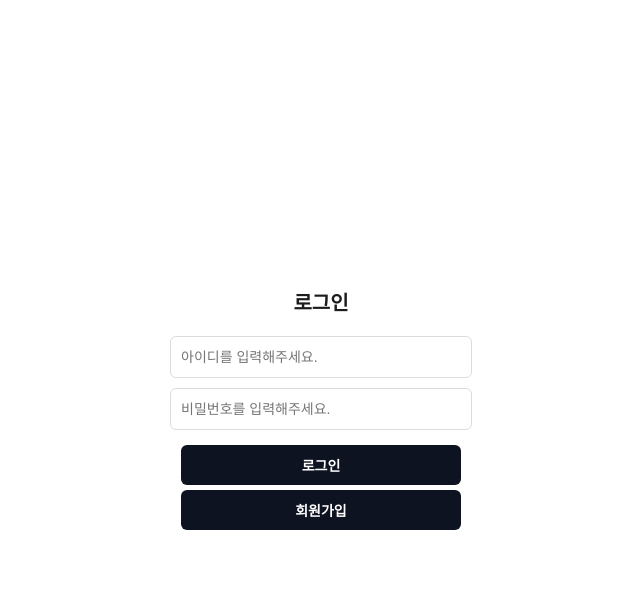
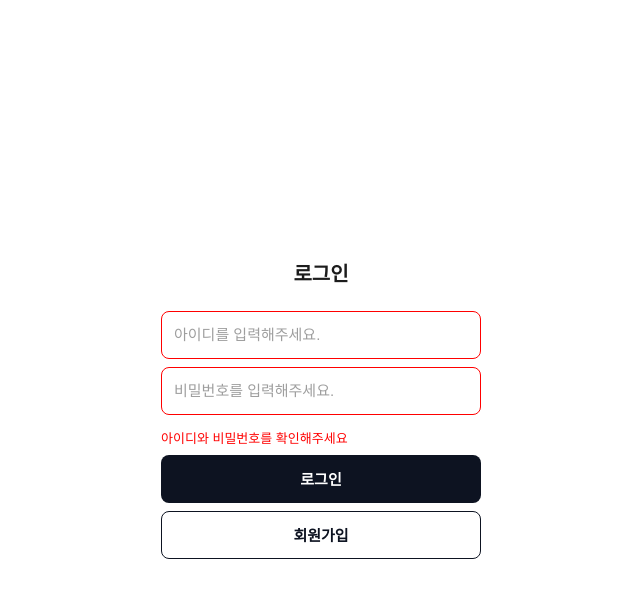
Before and after one commit to jsw4335/TODOLIST, a React (Create React App) app: page /login in a window 1280 px wide. Both pictures are taken after a click on the button "로그인". Shown: the top 598 px of the page, without its empty margins (319-959 px from the left). Built offline with nearby package versions, Linux system fonts and the light colour scheme; no server answers.

Commit message:
로그인 회원가입 사이드바 각 버튼들 UI 수정(아직 다 못함)

```diff
--- a/src/pages/login_page.jsx
+++ b/src/pages/login_page.jsx
@@ -7,12 +7,14 @@ import { loginUser } from "../api/todo_api";
 export default function LoginPage() {
     const [login_id, setUserId] = useState("");
     const [password, setPassword] = useState("");
+    const [errorMsg, setErrorMsg] = useState("");
+
     const navigate = useNavigate();
 
     // 로그인 버튼 클릭 시 실행
     const handleLogin = async () => {
         if (!login_id || !password) {
-            alert("아이디와 비밀번호를 입력해주세요.");
+            setErrorMsg("아이디와 비밀번호를 확인해주세요");
             return;
         }
 
@@ -27,12 +29,14 @@ export default function LoginPage() {
                 localStorage.setItem("token", res.token); // 토큰 저장
                 localStorage.setItem("lastViewPage", res.lastViewPage); //없으면 개인페이지로 감
                 navigate("/todo", { state: { userId: res.user_id } });
-            } else {
-                alert(
-                    // DB에 없는 아이디를 입력할 경우에는 이 코드가 실행 되지 않음
-                    res.message || "아이디 또는 비밀번호가 올바르지 않습니다."
-                );
-            }
+            } //여기에 해당하지 않으면 400에러가 발생해서 바로catch로 이동함
+            // } else {
+            //     setErrorMsg("아이디와 비밀번호를 확인해주세요");
+            //     // alert(
+            //     //     // DB에 없는 아이디를 입력할 경우에는 이 코드가 실행 되지 않음
+            //     //     res.message || "아이디와 비밀번호를 확인해주세요."
+            //     // );
+            // }
         } catch (err) {
             // 400에러가 발생할 경우에는 프론트의 try 부분을 무조건 건너뛴다
             console.error("catch 문 안으로 진입:", err);
@@ -41,7 +45,8 @@ export default function LoginPage() {
                 err.response.data &&
                 err.response.data.message
             ) {
-                alert(err.response.data.message); // 백엔드에서 온 에러 메시지 표시
+                setErrorMsg("아이디와 비밀번호를 확인해주세요.");
+                //alert(err.response.data.message); // 백엔드에서 온 에러 메시지 표시
             } else {
                 alert("로그인 중 알 수 없는 오류가 발생했습니다.");
             }
@@ -55,20 +60,30 @@ export default function LoginPage() {
                 type="text"
                 placeholder="아이디를 입력해주세요."
                 value={login_id}
-                onChange={(e) => setUserId(e.target.value)}
-                className="login-input"
+                onChange={(e) => {
+                    setUserId(e.target.value);
+                    if (errorMsg) setErrorMsg("");
+                }}
+                className={`login-input ${errorMsg ? "input-error" : ""}`} // ✅ 에러 시 테두리 빨강
             />
             <input
                 type="password"
                 placeholder="비밀번호를 입력해주세요."
                 value={password}
-                onChange={(e) => setPassword(e.target.value)}
-                className="login-input"
+                onChange={(e) => {
+                    setPassword(e.target.value);
+                    if (errorMsg) setErrorMsg("");
+                }}
+                className={`login-input ${errorMsg ? "input-error" : ""}`} // ✅ 에러 시 테두리 빨강
             />
+            {errorMsg && <p className="error-text">{errorMsg}</p>}
             <button onClick={handleLogin} className="login-btn">
                 로그인
             </button>
-            <button onClick={() => navigate("/signup")} className="signup-btn">
+            <button
+                onClick={() => navigate("/signup")}
+                className="login-signup-btn"
+            >
                 회원가입
             </button>
         </div>
--- a/src/pages/todo_page.jsx
+++ b/src/pages/todo_page.jsx
@@ -2,7 +2,7 @@ import { useEffect, useState } from "react";
 import { useNavigate } from "react-router-dom";
 import Sidebar from "../components/sidebar";
 import TodoContainer from "../components/todo_container";
-
+import "../styles/todo_page.css"; //임시로 추가
 //팀페이지가 클릭되었을 때 팀페이지로 랜더링되게 import함
 // import TeamCreatePage from "../components/TeamCreatePage";
 
--- a/src/styles/login_page.css
+++ b/src/styles/login_page.css
@@ -12,49 +12,75 @@
     font-size: 20px;
     font-weight: 700;
     color: #1c1c1c;
-    margin-bottom: 20px;
+    margin-bottom: 24px;
 }
 
-.login-input {
-    width: 280px;
-    height: 40px;
-    margin-bottom: 10px;
-    border: 1px solid #dcdcdc;
-    border-radius: 6px;
-    padding: 0 10px;
-    font-size: 14px;
+.login-input,
+.login-btn,
+.signup-btn {
+    width: 320px; /* ✅ 넓이 320px 유지 */
+    height: 48px; /* ⏫ 높이 44px -> 48px로 증가 */
+    border-radius: 8px;
+    font-size: 15px; /* ⏫ 폰트 크기 14px -> 15px로 증가 */
+    font-weight: 600;
+    box-sizing: border-box;
 }
 
+/* 입력창 */
+.login-input {
+    border: 1px solid #dcdcdc;
+    padding: 0 12px;
+    margin-bottom: 8px; /* ⬇️ 하단 여백 12px -> 8px로 감소 */
+    color: #1c1c1c;
+}
+
+/* 로그인 버튼 */
 .login-btn {
-    width: 280px;
-    height: 40px;
-    margin-top: 5px;
+    margin-top: 0px;
     border: none;
-    border-radius: 6px;
-    background-color: #0d1321;
+    background-color: #0d1321; /* ✅ 배경색 #0d1321 유지 */
     color: #ffffff;
-    font-size: 14px;
-    font-weight: 600;
     cursor: pointer;
 }
 
 .login-btn:hover {
     background-color: #1a2233;
 }
-
-.signup-btn {
-    width: 280px;
-    height: 40px;
-    margin-top: 10px;
+.login-signup-btn {
+    margin-top: 8px;
+    width: 320px;
+    height: 48px;
     border: 1px solid #0d1321;
-    border-radius: 6px;
     background-color: #ffffff;
     color: #0d1321;
-    font-size: 14px;
+    border-radius: 8px;
+    font-size: 15px;
     font-weight: 600;
     cursor: pointer;
+    transition: background-color 0.2s ease, color 0.2s ease;
 }
 
-.signup-btn:hover {
-    background-color: #f7f7f7;
+.login-signup-btn:hover {
+    background-color: #f5f5f5;
 }
+
+/* placeholder 색상, 두께 조정 */
+.login-input::placeholder {
+    color: #9e9e9e;
+    font-weight: 400;
+}
+
+/* 에러 메시지 텍스트 */
+.error-text {
+    color: red;
+    font-size: 13px;
+    margin-top: 4px;
+    margin-bottom: 8px;
+    text-align: left;
+    width: 320px; /* 입력창과 같은 폭 */
+}
+
+/* 에러 테두리 */
+.input-error {
+    border: 1.5px solid red !important;
+}
--- a/src/styles/sidebar.css
+++ b/src/styles/sidebar.css
@@ -2,7 +2,7 @@
 .sidebar {
     width: 240px;
     height: 100vh;
-    background: #f8f9fb;
+    background: #ffffff;
     display: flex;
     flex-direction: column;
     justify-content: space-between;
@@ -37,6 +37,10 @@
 
 .sidebar-btn:hover {
     background: #dce3ed;
+}
+
+.sidebar-btn.create-team {
+    justify-content: center;
 }
 
 /* 🧱 팀 만들기 버튼 — 공통에서 변경되는 부분만 */
--- a/src/styles/signup_page.css
+++ b/src/styles/signup_page.css
@@ -8,45 +8,62 @@
     font-family: "Pretendard", sans-serif;
 }
 
+/* 제목 */
 .signup-title {
     font-size: 20px;
     font-weight: 700;
     color: #1c1c1c;
-    margin-bottom: 20px;
+    margin-bottom: 24px; /* 로그인 페이지와 동일하게 조정 */
 }
 
+/* 입력창 */
 .signup-input {
-    width: 280px;
-    height: 40px;
-    margin-bottom: 10px;
+    width: 320px; /* ✅ 폭 통일 */
+    height: 48px; /* ✅ 높이 통일 */
     border: 1px solid #dcdcdc;
-    border-radius: 6px;
-    padding: 0 10px;
-    font-size: 14px;
+    border-radius: 8px; /* ✅ radius 통일 */
+    padding: 0 12px;
+    margin-bottom: 8px; /* ✅ 여백 통일 */
+    font-size: 15px; /* ✅ 폰트 통일 */
+    font-weight: 600;
+    color: #1c1c1c;
+    box-sizing: border-box;
 }
 
+/* 버튼 */
 .signup-btn {
-    width: 280px;
-    height: 40px;
-    margin-top: 5px;
+    width: 320px; /* 폭 통일 */
+    height: 48px; /* 높이 통일 */
+    margin-top: 0px; /*여백 통일 */
     border: none;
-    border-radius: 6px;
-    background-color: #0d1321;
+    border-radius: 8px; /* ✅ radius 통일 */
+    background-color: #0d1321; /* ✅ 진한 배경 */
     color: #ffffff;
-    font-size: 14px;
+    font-size: 15px; /* ✅ 폰트 통일 */
     font-weight: 600;
     cursor: pointer;
+    box-sizing: border-box;
+    transition: background-color 0.2s ease;
 }
 
 .signup-btn:hover {
     background-color: #1a2233;
 }
 
+/* 에러 텍스트 */
 .error-text {
     color: red;
     font-size: 13px;
     margin-top: 5px;
 }
+
+/* 비밀번호 불일치 시 테두리 강조 */
 .input-error {
-    border: 1px solid red; /* ✅ 비밀번호 불일치 시 테두리 강조 */
+    border: 1px solid red;
 }
+
+/* placeholder 색상 조정 */
+.signup-input::placeholder {
+    color: #9e9e9e;
+    font-weight: 400;
+}
--- a/src/styles/todo_input.css
+++ b/src/styles/todo_input.css
@@ -10,7 +10,7 @@
 .edit-input {
     width: 747px;
     height: 40px;
-    padding: 8px 16px;
+    padding: 0px 16px;
     border: 1px solid #d4d4d8;
     border-radius: 4px;
     font-size: 16px;
@@ -28,9 +28,9 @@
     height: 40px;
     background-color: #0f172a;
     color: #ffffff;
-    border: none;
+    border: 1px, solid #0f172a;
     border-radius: 4px;
-    padding: 8px 16px;
+    padding: 20px 16px;
     font-family: "Pretendard", sans-serif;
     font-weight: 500;
     font-size: 16px;
--- /dev/null
+++ b/src/styles/todo_page.css
@@ -0,0 +1,25 @@
+/* === TodoPage 전체 레이아웃 === */
+.todo-page {
+    display: flex;
+    flex-direction: row;
+    align-items: flex-start;
+    gap: 32px; /* ✅ 사이드바와 내용 간격 */
+    background-color: #ffffff;
+    height: 100vh;
+    font-family: "Pretendard", sans-serif;
+}
+
+/* === 오른쪽 컨텐츠 영역 === */
+.todo-container {
+    flex: 1;
+    padding: 40px 60px 40px 0; /*  오른쪽만 여유, 왼쪽은 0으로 */
+    display: flex;
+    flex-direction: column;
+    align-items: flex-start; /*  내부 컴포넌트 왼쪽 정렬 */
+    justify-content: flex-start;
+}
+
+/* 입력창과 리스트 간격 살짝 정리 */
+.todo-input {
+    margin-bottom: 24px;
+}
```
Also changed, not shown: src/components/sidebar.jsx (+8 -15 lines).
